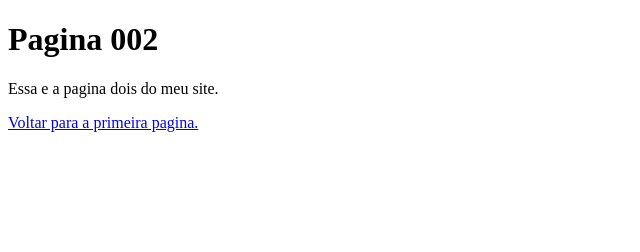
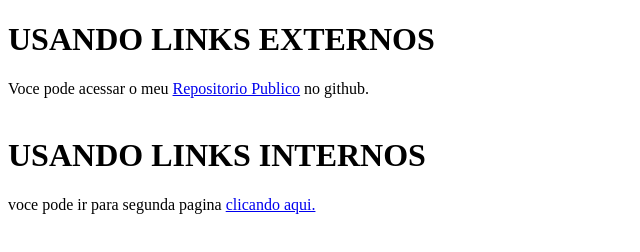
Before and after one commit to matheus-cmais/HTMLFAVICON, a plain HTML site: page index.html in a window 1280 px wide. Shown: the whole page, without its empty margins (0-640 px from the left). Drawn offline with Linux system fonts and the light colour scheme.

Commit message:
index pagina link pronto
index pagina link pronto

```diff
--- a/index.html
+++ b/index.html
@@ -1,21 +1,23 @@
 <!DOCTYPE html>
-<!-- saved from url=(0044)file:///C:/matheusaugustoatv/HTML/index.html -->
+
 <html lang="pt-br"><head><meta http-equiv="Content-Type" content="text/html; charset=UTF-8">
 
     <meta name="viewport" content="width=device-width, initial-scale=1.0">
     <title>Desafio criar uma pagina de links </title>
-    <link rel="shortcut icon" href="file:///C:/matheusaugustoatv/HTML/mapa/favicon.ico" type="image/x-icon">
-</head>
-<body>
-    <h1>Pagina 002</h1>
 
-    <p> Essa e a pagina dois do meu site.
 
-    <p><a href="file:///C:/matheusaugustoatv/HTML/index.html">Voltar para a primeira pagina.</a></p>
+    <h1>USANDO LINKS EXTERNOS</h1>
+
+    <p> Voce pode acessar o meu  <a href="https://github.com/matheus-cmais/HTMLFAVICON.git"> Repositorio Publico</a> no github.<br><br>
+
+    <h1>USANDO LINKS INTERNOS</h1>
+
+    <p>voce pode ir para segunda pagina <a href="index02.html">clicando aqui.</a></p>
 
 
 
 
 
-        </ul>
-    </ol>
+
+</head>
+<body>
```
Also changed, not shown: index02.html (added, +21 -0 lines).
